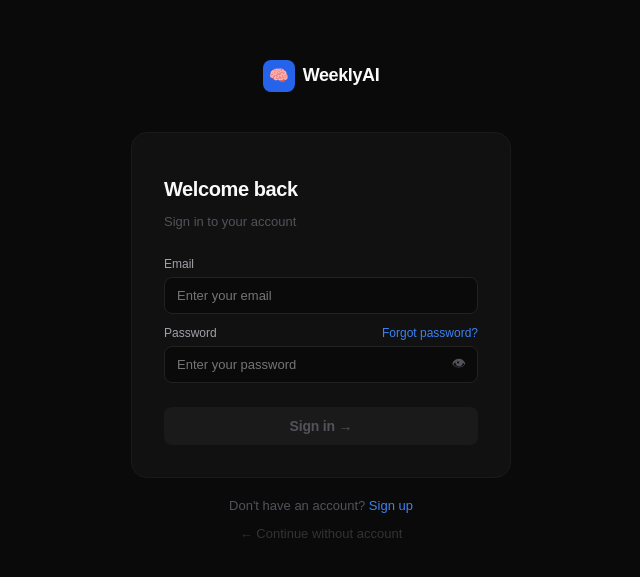
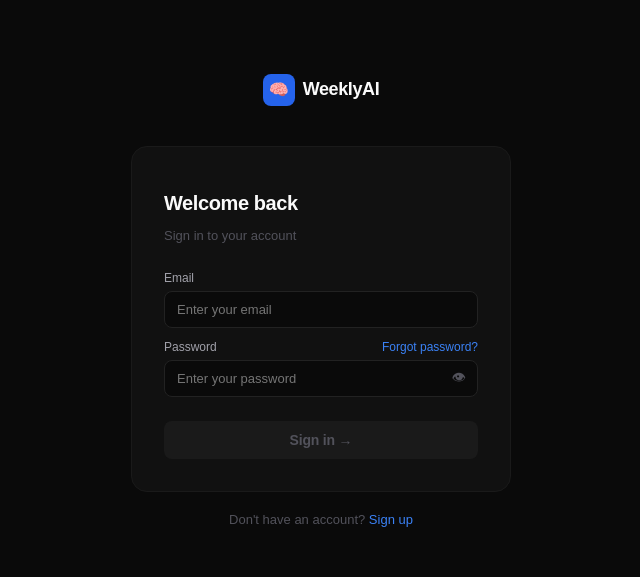
Before and after one commit to SahilArate/Multi-agent-AI-weekly-planner, a Next.js app in the folder frontend/: page /login in a window 1280 px wide. Shown: the part 101-678 px from the top of the page, without its empty margins (319-959 px from the left). Built offline with nearby package versions, Linux system fonts and the light colour scheme; no server answers.

Commit message:
removed the continue without account from the login page

```diff
--- a/frontend/src/app/login/page.tsx
+++ b/frontend/src/app/login/page.tsx
@@ -264,15 +264,6 @@ export default function LoginPage() {
             color: '#3b82f6', textDecoration: 'none', fontWeight: '500',
           }}>Sign up</Link>
         </p>
-
-        <p style={{
-          textAlign: 'center', fontSize: '13px',
-          color: '#333333', marginTop: '12px',
-        }}>
-          <Link href="/plan" style={{
-            color: '#333333', textDecoration: 'none',
-          }}>← Continue without account</Link>
-        </p>
       </div>
     </div>
   )
```
